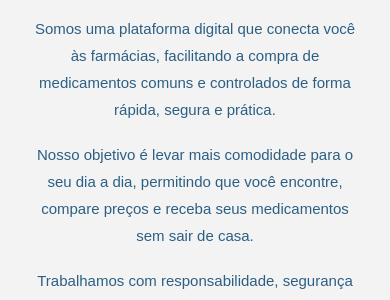
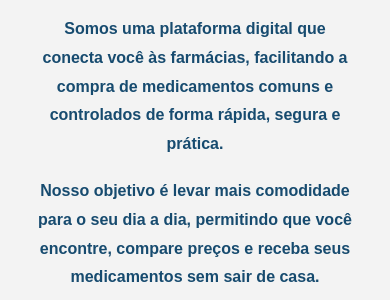
Before and after one commit to RobertoSileno/remaz-pharm-site, a Django app: page /quem-somos/ in a window 390 px wide. Shown: the part 805-1105 px from the top of the page. Run offline with Django 5.2, Linux system fonts and the light colour scheme.

Commit message:
alteração home

```diff
--- a/static/css/style.css
+++ b/static/css/style.css
@@ -218,6 +218,13 @@ img {
     color: #2c5f84;
 }
 
+.sobre-texto p.texto-negrito {
+    color: #174b6f;
+    font-size: 20px;
+    font-weight: 800;
+    line-height: 1.8;
+}
+
 .casal-imagem {
     width: 40%;
     text-align: center;
@@ -258,6 +265,10 @@ img {
 
 .card-func:hover {
     transform: translateY(-6px);
+}
+
+.texto-negrito {
+    font-weight: 700;
 }
 
 .card-func-img {
@@ -581,6 +592,10 @@ img {
         font-size: 16px;
     }
 
+    .sobre-texto p.texto-negrito {
+        font-size: 17px;
+    }
+
     .card-func {
         width: 100%;
         max-width: 280px;
@@ -672,6 +687,10 @@ img {
         font-size: 15px;
     }
 
+    .sobre-texto p.texto-negrito {
+        font-size: 16px;
+    }
+
     .sobre,
     .funciona,
     .farmacias {
--- a/templates/home.html
+++ b/templates/home.html
@@ -62,19 +62,19 @@
         <div class="sobre-conteudo">
 
             <div class="sobre-texto">
-                <p>
+                <p class="texto-negrito">
                     Somos uma plataforma digital que conecta você às farmácias,
                     facilitando a compra de medicamentos comuns e controlados
                     de forma rápida, segura e prática.
                 </p>
 
-                <p>
+                <p class="texto-negrito">
                     Nosso objetivo é levar mais comodidade para o seu dia a dia,
                     permitindo que você encontre, compare preços e receba seus
                     medicamentos sem sair de casa.
                 </p>
 
-                <p>
+                <p class="texto-negrito">
                     Trabalhamos com responsabilidade, segurança e dentro das normas,
                     garantindo confiança para você e para as farmácias parceiras.
                 </p>
```
